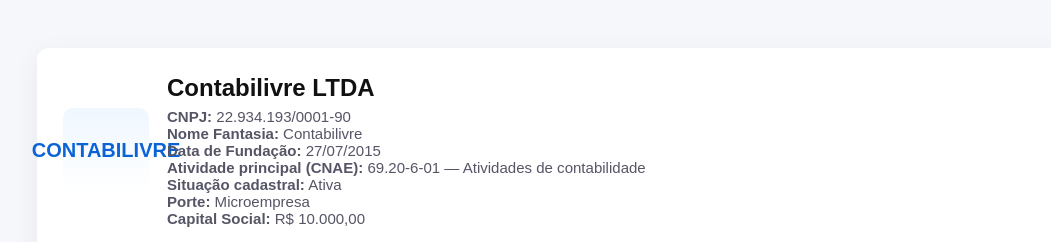
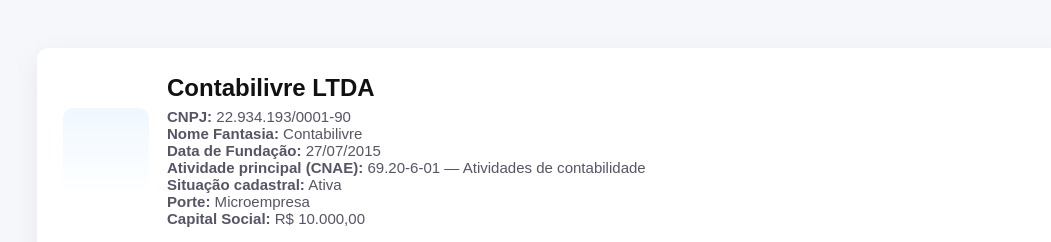
Before and after one commit to luanmoreirariossousa-maker/contabilivre, a plain HTML site: page index.html in a window 1280 px wide. Shown: the top 242 px of the page, without its empty margins (87-1138 px from the left). Drawn offline with Linux system fonts and the light colour scheme.

Commit message:
Update index.html

```diff
--- a/index.html
+++ b/index.html
@@ -29,7 +29,7 @@
 <body>
   <div class="wrap">
     <header>
-      <div class="logo">CONTABILIVRE</div>
+      <div class="logo"></div>
       <div>
         <h1>Contabilivre LTDA</h1>
         <div class="meta">
```
